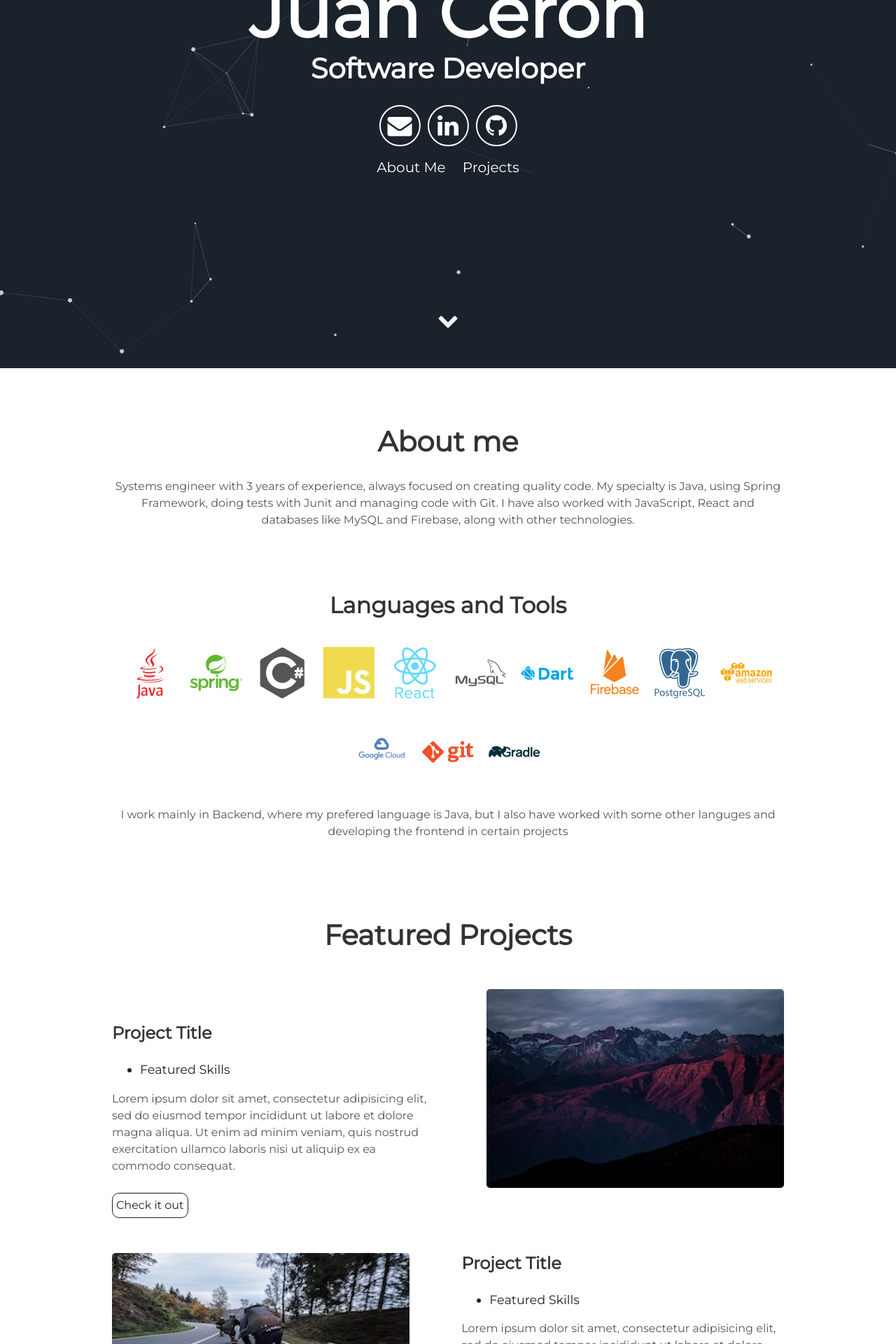
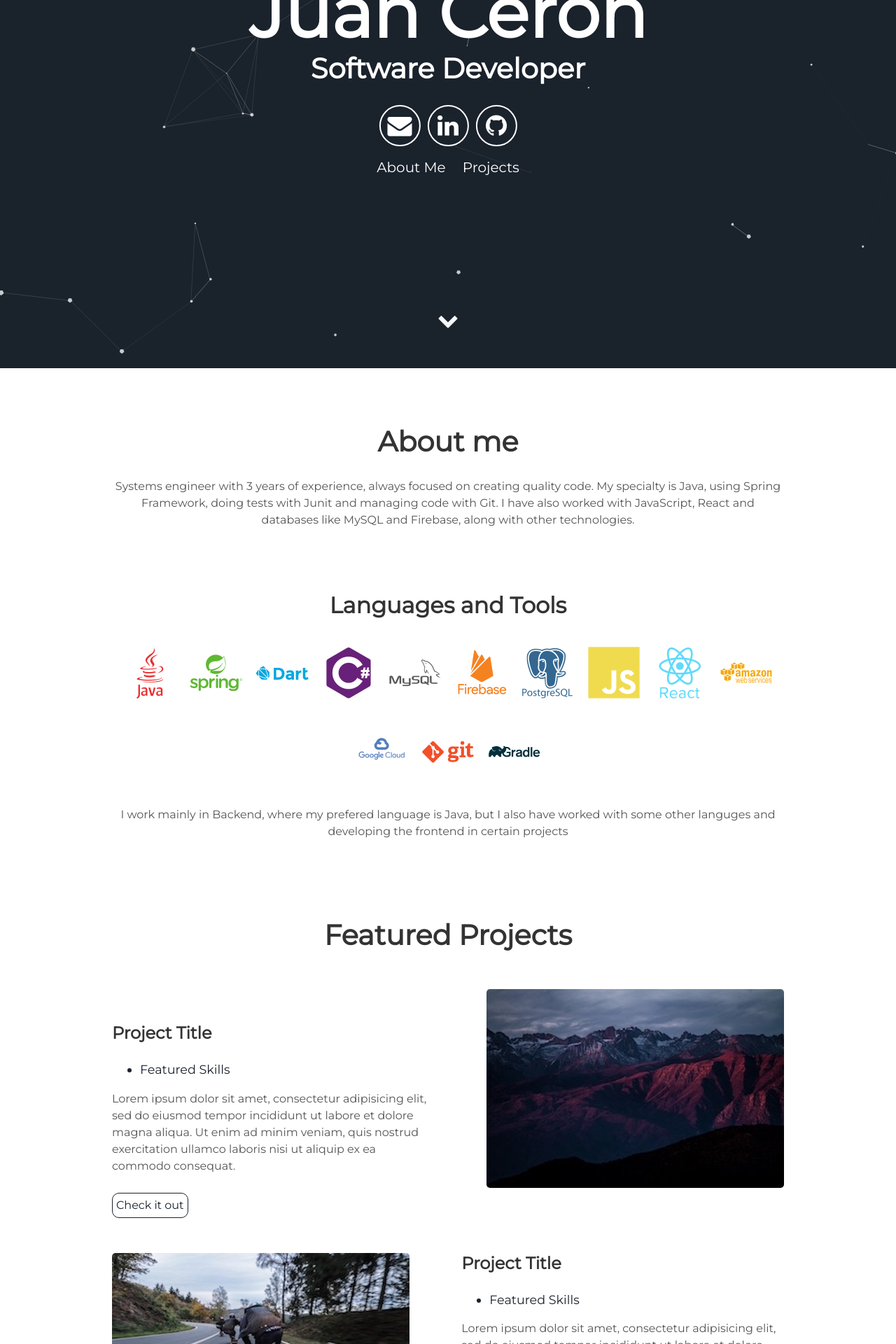
Before and after one commit to JuanCeron023/portfolio, a Jekyll site: the page built from index.html, in a window 1280 px wide. Shown: the part 374-2294 px from the top of the page at 70% size. Built offline with Jekyll 4.4.1, drawn with Linux system fonts in a browser that asks for light colours.

Commit message:
Update about.html

```diff
--- a/_includes/about.html
+++ b/_includes/about.html
@@ -7,13 +7,15 @@
       <h2>Languages and Tools</h2>
            <i class="devicon-java-plain-wordmark colored"></i>
                <i class="devicon-spring-plain-wordmark colored"></i>
-      <i class="devicon-csharp-plain"></i>
-           <i class="devicon-javascript-plain colored"></i>
-      <i class="devicon-react-plain-wordmark colored"></i>
+         <i class="devicon-dart-plain-wordmark colored"></i>
+           <i class="devicon-csharp-plain colored"></i>
           <i class="devicon-mysql-plain-wordmark"></i>
-         <i class="devicon-dart-plain-wordmark colored"></i>
+
+
                <i class="devicon-firebase-plain-wordmark colored"></i>
                     <i class="devicon-postgresql-plain-wordmark colored"></i>
+                <i class="devicon-javascript-plain colored"></i>
+      <i class="devicon-react-plain-wordmark colored"></i>
                          <i class="devicon-amazonwebservices-plain-wordmark colored"></i>
               <i class="devicon-googlecloud-plain-wordmark colored"></i>
          <i class="devicon-git-plain-wordmark colored"></i>
```
